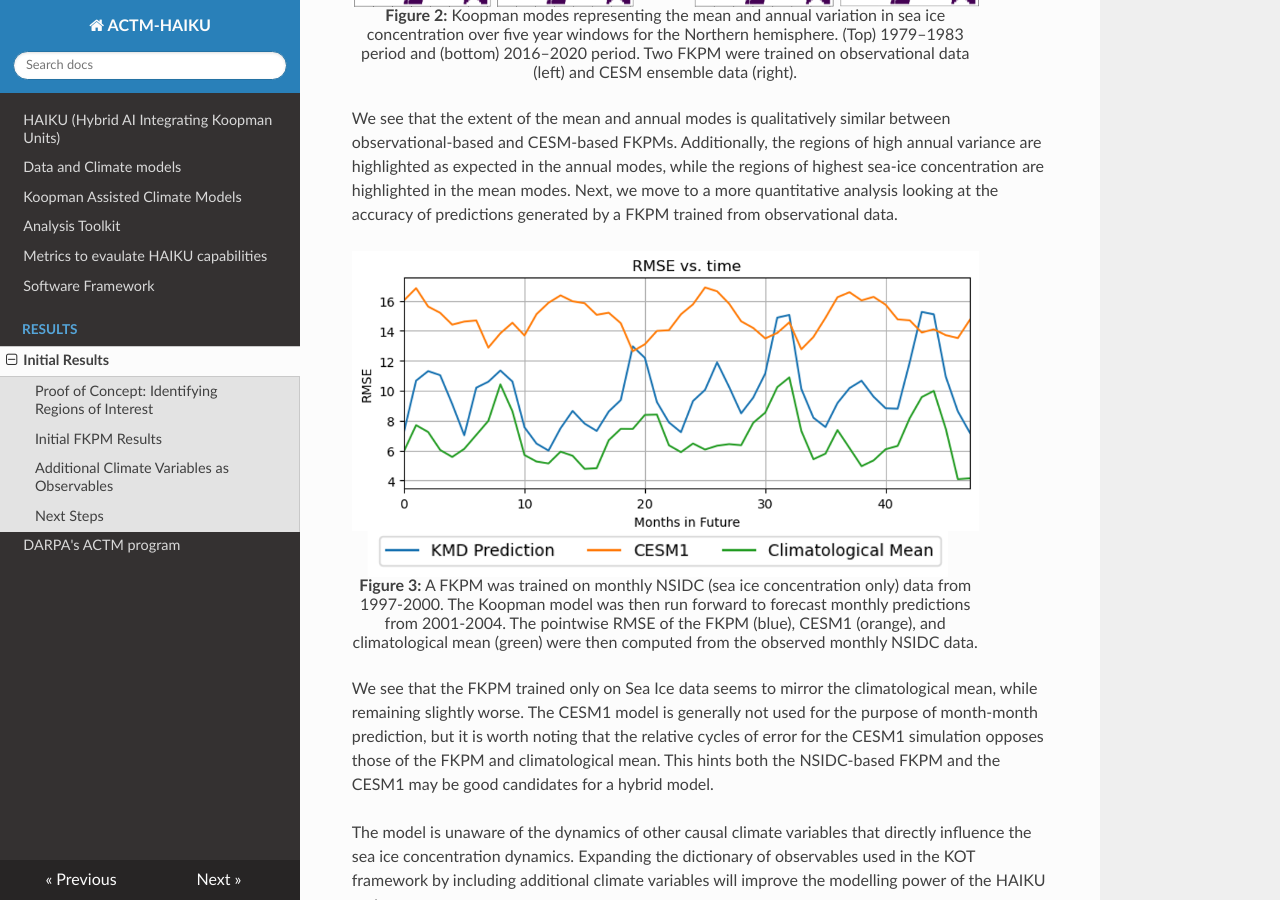
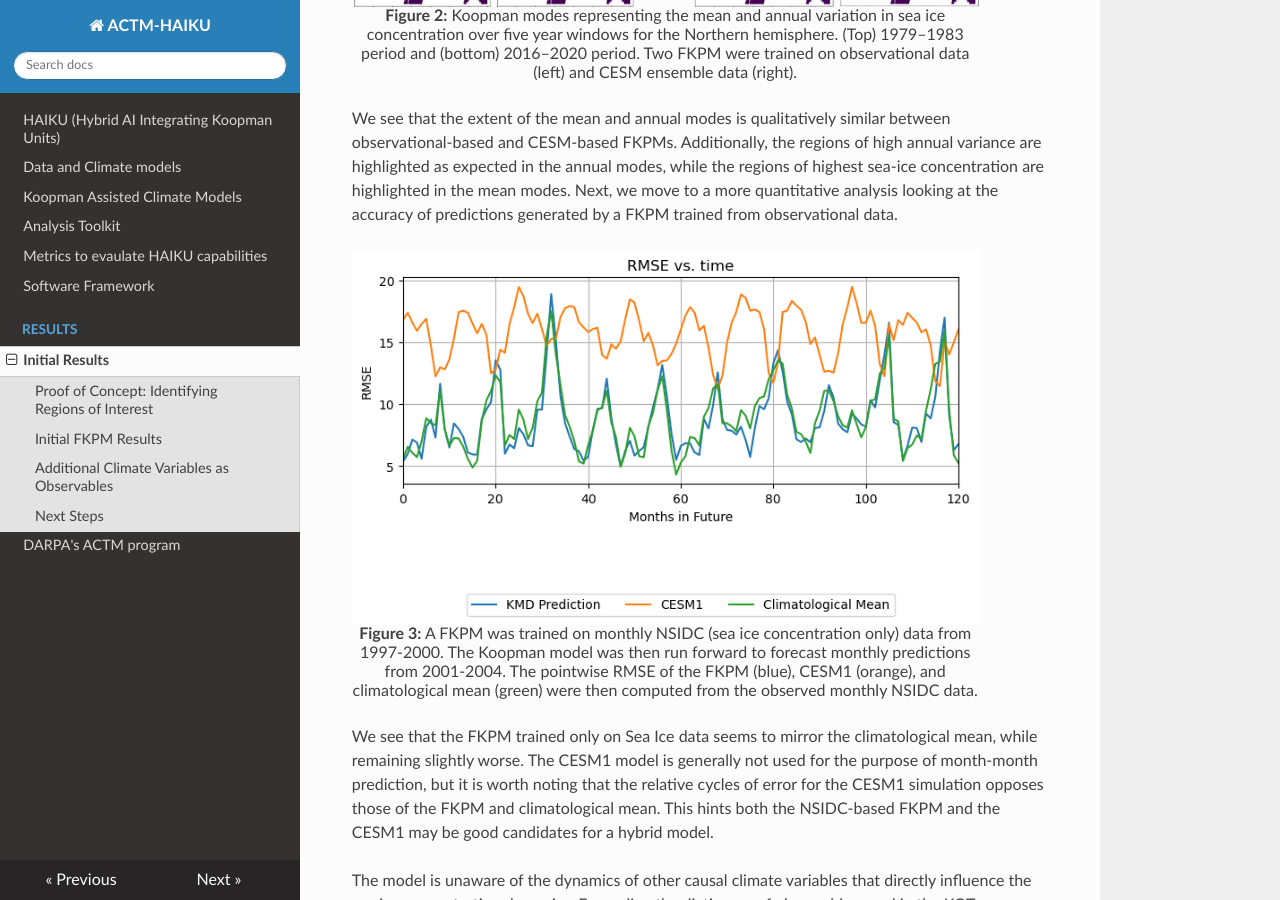
Before and after one commit to BAE-Systems-HAIKU/HAIKU, an MkDocs documentation site: the page built from docs/Results/initial_motivation_results.md, in a window 1280 px wide and 900 px high, scrolled down 1298 px. Built offline with MkDocs 1.6.1, drawn with Linux system fonts in a browser that asks for light colours; nearby versions of some CDN libraries.

Commit message:
updated image

```diff
--- a/docs/Results/initial_motivation_results.md
+++ b/docs/Results/initial_motivation_results.md
@@ -21,7 +21,7 @@ Training a FKPM on NSIDC sea ice concentrations (ICEFRAC) enables identification
 We see that the extent of the mean and annual modes is qualitatively similar between  observational-based and CESM-based FKPMs. Additionally, the regions of high annual variance are highlighted as expected in the annual modes, while the regions of highest sea-ice concentration are highlighted in the mean modes. Next, we move to a more quantitative analysis looking at the accuracy of predictions generated by a FKPM trained from observational data.
 
 <figure>
-<img src="../../figs/results/Sea_ice_only_forecasting.png" alt="FKPM sea ice only monthly accuracy" style="width:90%">
+<img src="../../figs/results/Sea_ice_only_forecasting2.png" alt="FKPM sea ice only monthly accuracy" style="width:90%">
 <figcaption align = "center" style="width:90%"><b>Figure 3:</b> A FKPM was trained on monthly NSIDC (sea ice concentration only) data from 1997-2000. The Koopman model was then run forward to forecast monthly predictions from 2001-2004. The pointwise RMSE of the FKPM (blue), CESM1 (orange), and climatological mean (green) were then computed from the observed monthly NSIDC data. </figcaption>
 </figure>
 
```
Also changed, not shown: docs/figs/results/Sea_ice_only_forecasting2.png (added).
